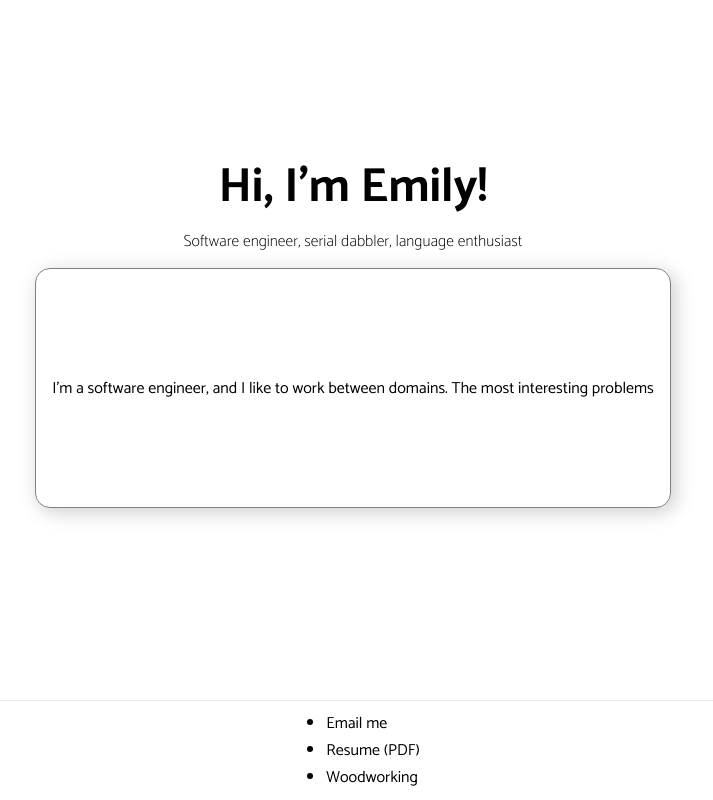
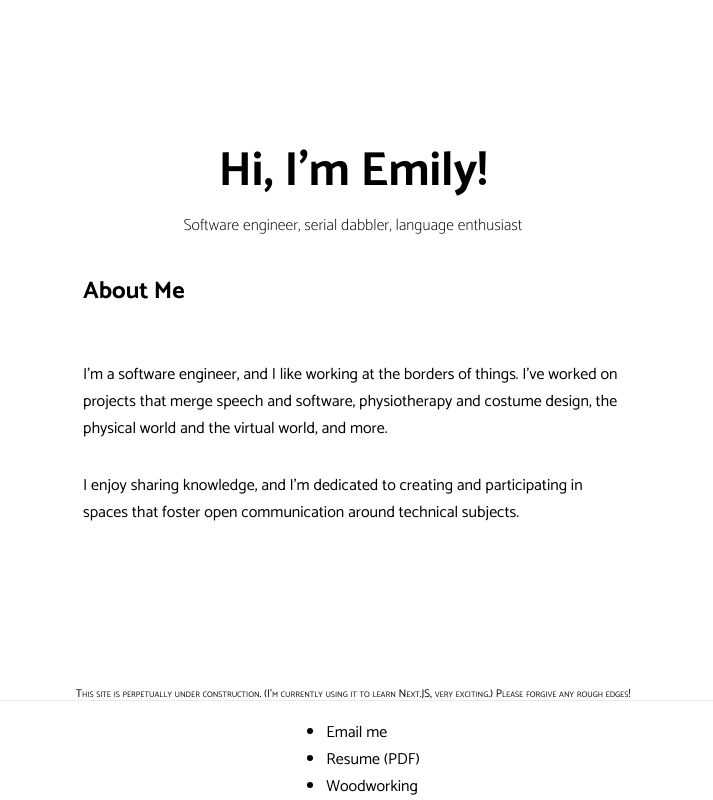
Before and after one commit to awordforthat/echarles-website, a Next.js app: page / in a window 1280 px wide. Shown: the whole page, without its empty margins (287-1000 px from the left). Built offline with nearby package versions, Linux system fonts and the light colour scheme.

Commit message:
fussing with content and spacing

```diff
--- a/pages/index.tsx
+++ b/pages/index.tsx
@@ -21,14 +21,26 @@ const Home: NextPage = () => {
         </section>
 
         <section id="about-me" className={styles.about}>
+          <h2>About Me</h2>
           <div className={styles.center}>
-            I'm a software engineer, and I like to work between domains. The
-            most interesting problems
+            I'm a software engineer, and I like working at the borders of
+            things. I've worked on projects that merge speech and software,
+            physiotherapy and costume design, the physical world and the virtual
+            world, and more.
+          </div>
+          <div>
+            I enjoy sharing knowledge, and I'm dedicated to creating and
+            participating in spaces that foster open communication around
+            technical subjects.
           </div>
         </section>
       </main>
 
       <footer className={styles.footer}>
+        <div id="construction" className={styles.center}>
+          This site is perpetually under construction. (I'm currently using it
+          to learn Next.JS, very exciting.) Please forgive any rough edges!
+        </div>
         <ul>
           <li>Email me</li>
           <li>Resume (PDF)</li>
--- a/styles/Home.module.scss
+++ b/styles/Home.module.scss
@@ -22,8 +22,13 @@
   height: 100px;
   border-top: 1px solid #eaeaea;
   display: flex;
+  flex-direction: column;
   justify-content: center;
   align-items: center;
+  div {
+    font-size: 0.7em;
+    font-variant: small-caps;
+  }
 }
 
 .footer a {
@@ -69,14 +74,13 @@
   height: fit-content;
   display: flex;
   flex-direction: column;
+
+ h2 {
+   padding:  0% 5% 5% 5%;
+ }
   div {
-    width: 100%;
-    height: 30vh;
-    padding: 2vh;
-    margin-bottom: 4vh;
-    border: 1px solid gray;
-    border-radius: 15px;
-    box-shadow: 4px 4px 20px rgba(black, 0.2);
+    max-width: 600px;
+    padding: 0% 5% 5% 5%;
   }
 }
 
@@ -104,41 +108,10 @@
   margin-top: 3rem;
 }
 
-.card {
-  margin: 1rem;
-  padding: 1.5rem;
-  text-align: left;
-  color: inherit;
-  text-decoration: none;
-  border: 1px solid #eaeaea;
-  border-radius: 10px;
-  transition: color 0.15s ease, border-color 0.15s ease;
-  width: 45%;
-}
-
-.card:hover,
-.card:focus,
-.card:active {
-  color: #0070f3;
-  border-color: #0070f3;
-}
-
-.card h2 {
-  margin: 0 0 1rem 0;
-  font-size: 1.5rem;
-}
-
-.card p {
-  margin: 0;
-  font-size: 1.25rem;
-  line-height: 1.5;
-}
-
 .logo {
   height: 1em;
   margin-left: 0.5rem;
 }
-
 
 
 @media (max-width: 600px) {
```
Also changed, not shown: styles/globals.scss (line endings or trailing spaces).
